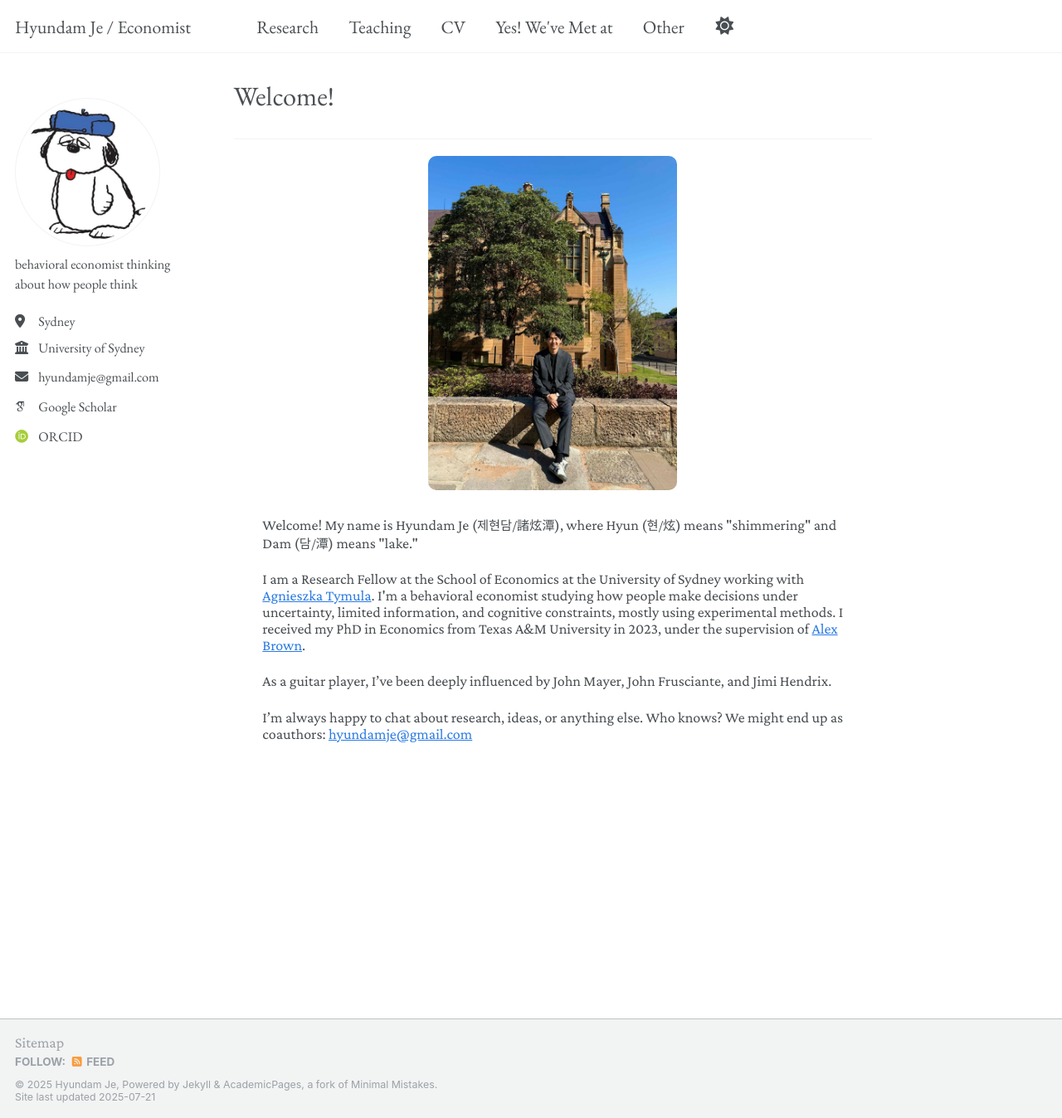
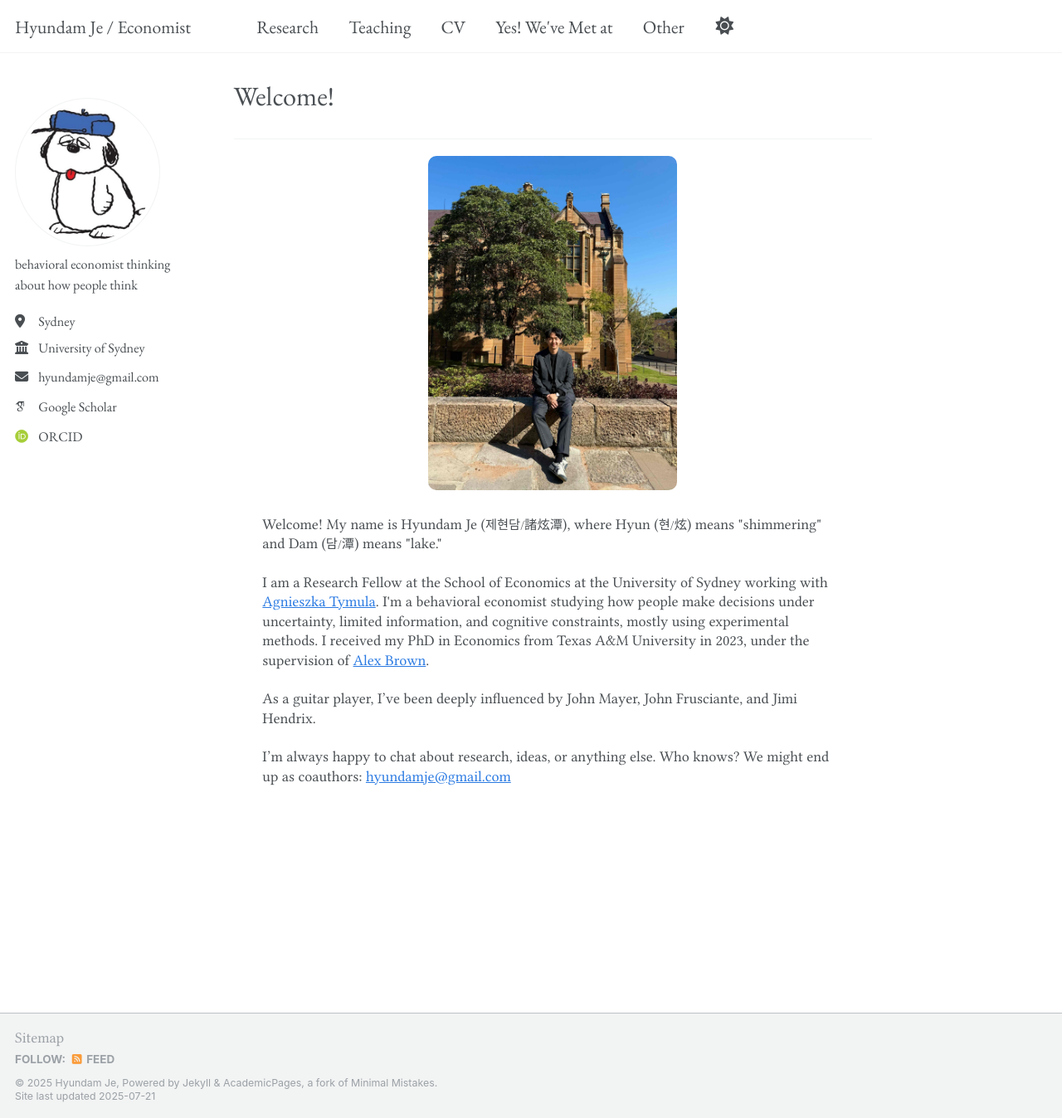
Before and after one commit to hyundamje/hyundamje.github.io, a Jekyll site: the page built from _pages/about.md, in a window 1280 px wide and 1348 px high. Shown: the whole window at 83% size. Built offline with Jekyll 4.4.1, drawn with Linux system fonts in a browser that asks for light colours; some web fonts are replaced.

Commit message:
Update _base.scss

```diff
--- a/_sass/layout/_base.scss
+++ b/_sass/layout/_base.scss
@@ -39,10 +39,10 @@ body {
   padding: $masthead-height 0 0;
   padding-bottom: 9em;
 //   font-family: 'Source Serif 4', serif;
- // font-family:  'Libertine', serif;
-  font-family: 'Crimson Pro', serif;
+  font-family:  'Libertine', serif;
+ // font-family: 'Crimson Pro', serif;
  // font-family: 'EB Garamond', serif;
-  //  line-height: 1.3;
+    line-height: 1.3;
   //  font-weight: 400;
 
   &.overflow--hidden {
```
